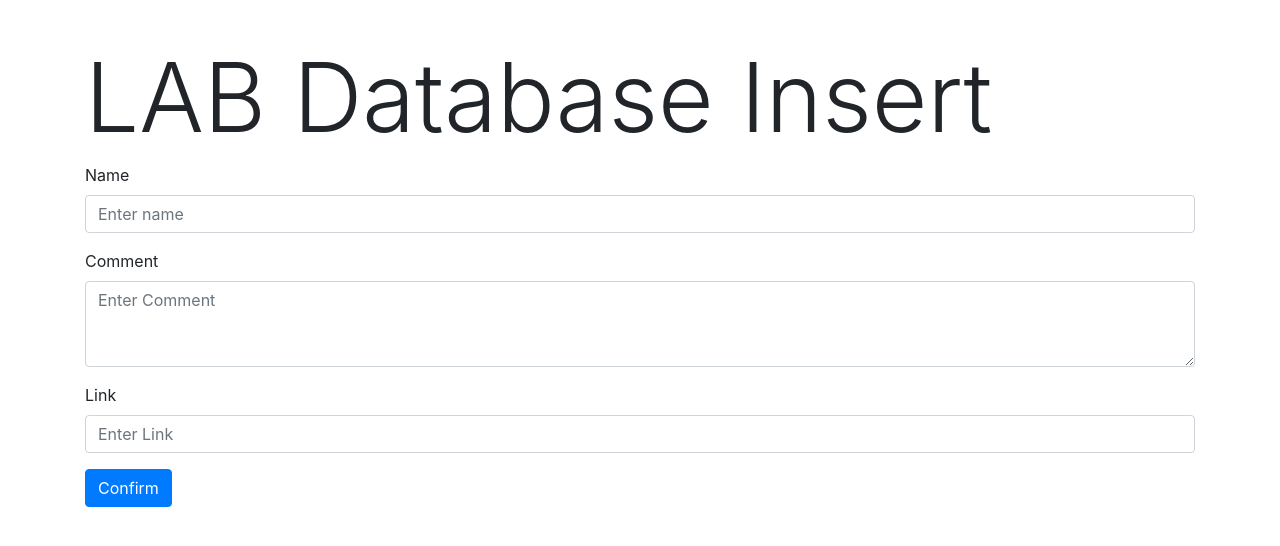
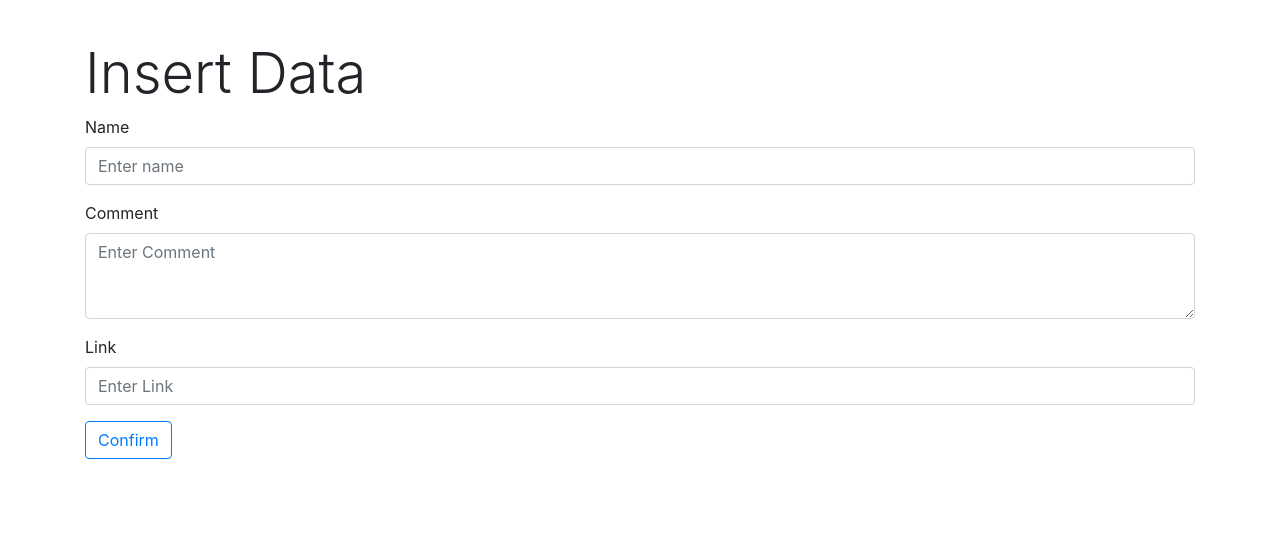
Before and after one commit to swnx-3177/ITF-Database, a PHP site: page / in a window 1280 px wide. Shown: the part 56-602 px from the top of the page. Run offline with PHP 8.4, Linux system fonts and the light colour scheme.

Commit message:
Update index.php

```diff
--- a/index.php
+++ b/index.php
@@ -33,7 +33,7 @@
           <br>
           <br>
         <div class="container">
-            <h1 class="display-1">LAB Database Insert</h1>
+            <h1 class="display-4">Insert Data</h1>
         </div>
         <div class="container">
             <form action = "insert.php" method = "post" id="CommentForm" >
@@ -49,7 +49,7 @@
                     <label for="Link">Link</label>
                     <input type="text" class="form-control" name = "link" id="idLink" placeholder="Enter Link">
                   </div>
-                <button type="submit" class="btn btn-primary mb-2">Confirm</button>
+                <button type="submit" class="btn btn-outline-primary mb-2">Confirm</button>
               </form>
         </div>
 
```
